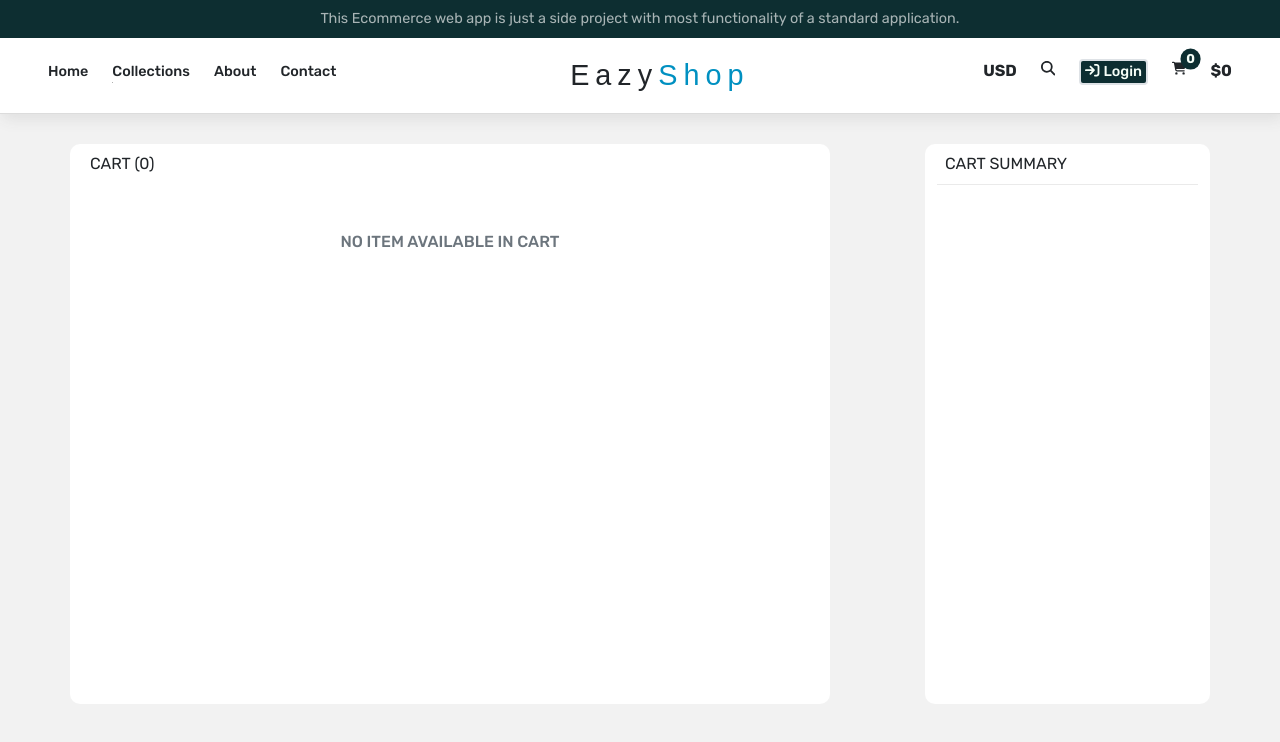
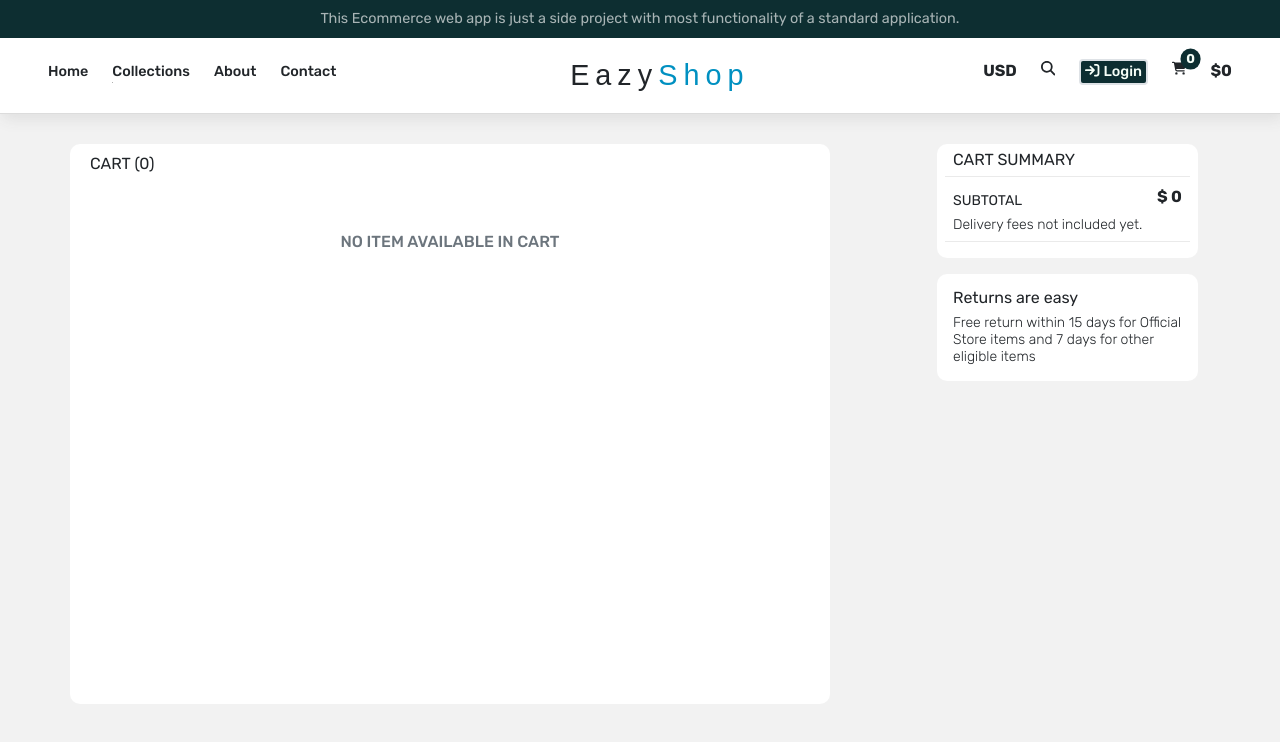
Before and after one commit to osas2211/ecommerce-next.js, a Next.js app: page /cart in a window 1280 px wide. Shown: the top 742 px of the page. Built offline with nearby package versions, Linux system fonts and the light colour scheme; a web font is replaced by a local one.

Commit message:
set up redux logic on cart page--2

```diff
--- a/components/product/cartCard.jsx
+++ b/components/product/cartCard.jsx
@@ -5,6 +5,8 @@ import styles from "../../styles/cart.module.css"
 import { faTrash } from '@fortawesome/free-solid-svg-icons'
 import { FontAwesomeIcon } from '@fortawesome/react-fontawesome'
 import Link from 'next/link'
+import { useDispatch } from 'react-redux'
+import { removeFromCart } from '../../redux/stateSlices/cartSlice'
 
 export default function CartCard({title, amount, count, image, id }) {
     const [countState, setCountState] = React.useState(()=> count);
@@ -13,6 +15,11 @@ export default function CartCard({title, amount, count, image, id }) {
     }
     const decreaseCount = ()=>{
         setCountState((prevState)=> prevState > 0 ? prevState-1 : prevState)
+    }
+
+    const dispatch = useDispatch()
+    const del = ()=>{
+        dispatch({type: removeFromCart, payload: {id: id, count:count, amount:amount}})
     }
   return (
     <>
@@ -43,7 +50,7 @@ export default function CartCard({title, amount, count, image, id }) {
             </a>
         </Link>
         <div className='p-3 d-flex align-items-center justify-content-between'>
-            <span className='text-primary'><FontAwesomeIcon icon={faTrash}/> <small>REMOVE</small></span>
+            <span className='text-primary' onClick={del} style={{cursor: "pointer"}}><FontAwesomeIcon icon={faTrash}/> <small>REMOVE</small></span>
             <div className={styles.add + " "}>
                 <p className='bg-dark text-light d-inline-block m-0'>
                     <span className='text-dark me-3 h4 bg-warning py-1 px-3 fw-bold' onClick={decreaseCount}>-</span>
--- a/pages/cart/index.js
+++ b/pages/cart/index.js
@@ -1,7 +1,9 @@
 import React from 'react'
 import styles from "../../styles/cart.module.css"
 import Head from 'next/head'
+import Link from "next/link"
 import CartCard from '../../components/product/cartCard'
+import { Button } from 'react-bootstrap'
 import { useSelector } from 'react-redux'
 
 export default function Cart() {
@@ -12,7 +14,7 @@ export default function Cart() {
             <title>EazyShop - Cart</title>
         </Head>
         <div className='container'>
-            <div className={"row justify-content-between"}>
+            <div className={"row justify-content-between align-items-start"}>
                 <div className={styles.cart_items + " col-12 col-md-8"}>
                     <header>
                         <p className='p-2 text-uppercase m-0'>Cart ({cart.counter})</p>
@@ -35,9 +37,32 @@ export default function Cart() {
                     </div>
                 </div>
 
-                <div className={styles.cart_summary + " col-12 col-md-3"}>
-                    <p className='p-2 text-uppercase m-0'>Cart summary</p>
-                    <div className={styles.hr}></div>
+                <div className={" col-12 col-md-3 mt-5 mt-md-0"}>
+                    <div className={styles.cart_summary + " px-2"}>
+                        <p className='p-2 text-uppercase m-0'>Cart summary</p>
+                        <div className={styles.hr}></div>
+                        <div className='d-flex mt-2 justify-content-between align-items-center'>
+                            <small className='p-2 pb-0 text-uppercase m-0 d-block'>Subtotal</small>
+                            <p className='px-2 text-uppercase m-0 fw-bold'>$ {cart.total_amount}</p>
+                        </div>
+                        <small className='p-2 m-0 fw-light d-block'>Delivery fees not included yet.</small>
+                        <div className={styles.hr}></div>
+                        {
+                            cart.total_amount == 0 ? <></> :
+                            <Link href={"/"}>
+                                <a>
+                                    <Button className='text-light fw-light w-100 text-uppercase mt-2'>checkout ($ {cart.total_amount})</Button>
+                                </a>
+                            </Link>
+                        }
+                    </div>
+
+                    <div className={styles.cart_summary + " p-3 mt-3"}>
+                        <p className='mb-2 p-0'>Returns are easy</p>
+                        <small className='fw-light'>
+                            Free return within 15 days for Official Store items and 7 days for other eligible items
+                        </small>
+                    </div>
                 </div>
             </div>
         </div>
--- a/styles/cart.module.css
+++ b/styles/cart.module.css
@@ -17,8 +17,10 @@
 .cart_summary{
     background-color: #fff;
     border-radius: 10px;
-    min-height: 70vh;
+    padding-bottom: 1rem;
+    line-height: 1rem;
 }
+
 
 .hr{
     width: 100%;
```
